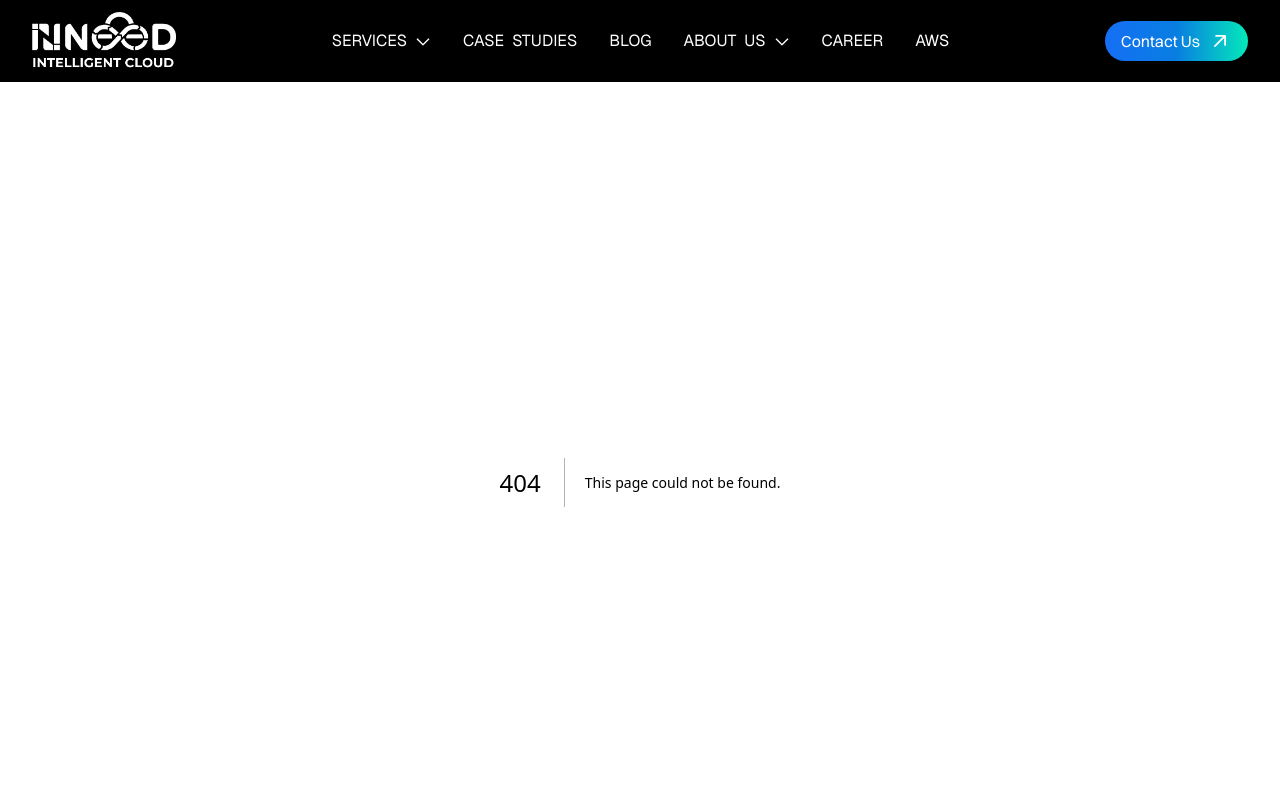
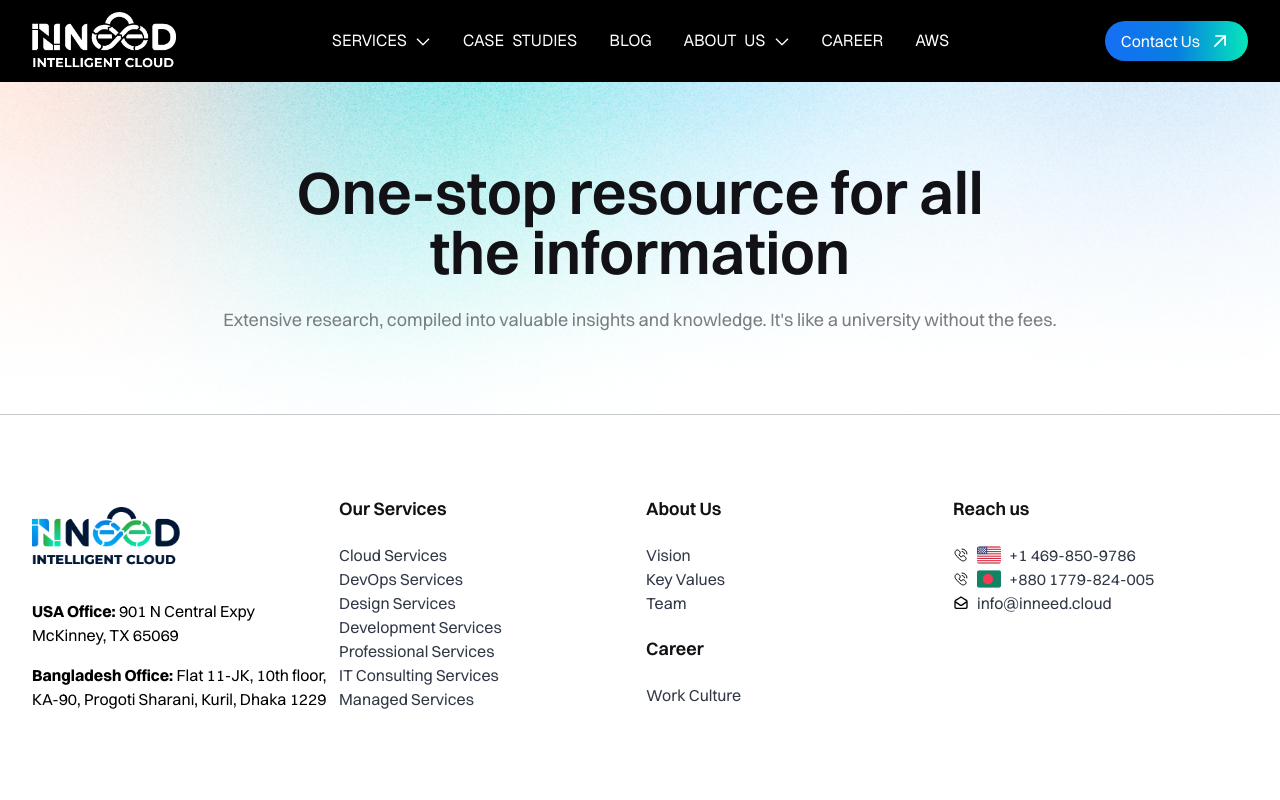
Before and after one commit to daniyalk-dev/cloud-solution, a Next.js app: page /blog in a window 1280 px wide. Before the commit this address had no page. Shown: the top 800 px of the page. Built offline with nearby package versions, Linux system fonts and the light colour scheme.

Commit message:
blog page added

```diff
--- /dev/null
+++ b/src/app/blog/page.tsx
@@ -0,0 +1,23 @@
+import Image from "next/image";
+import BgCover from "@/assets/images/bg-cover.png";
+
+const Blog = () => {
+  return (
+    <section className="relative py-8 sm:py-16 md:py-20 px-7 sm:px-3 lg:px-0">
+      <Image src={BgCover} alt="banner-bg" fill className="z-0 object-cover" />
+      <div className="relative text-center">
+        <h1 className="text-textPrimary text-4xl lg:text-5xl xl:text-6xl font-semibold mb-6 leading-none">
+          One-stop resource for all
+          <br />
+          the information
+        </h1>
+        <p className="text-[#7a7d81] md:text-lg">
+          Extensive research, compiled into valuable insights and knowledge.
+          It's like a university without the fees.
+        </p>
+      </div>
+    </section>
+  );
+};
+
+export default Blog;
--- a/src/components/header.tsx
+++ b/src/components/header.tsx
@@ -71,7 +71,7 @@ const Header: React.FC = () => {
     },
     {
       label: "blog",
-      href: "/",
+      href: "/blog",
     },
     {
       label: "about us",
```
Also changed, not shown: src/assets/images/bg-cover.png (added).
